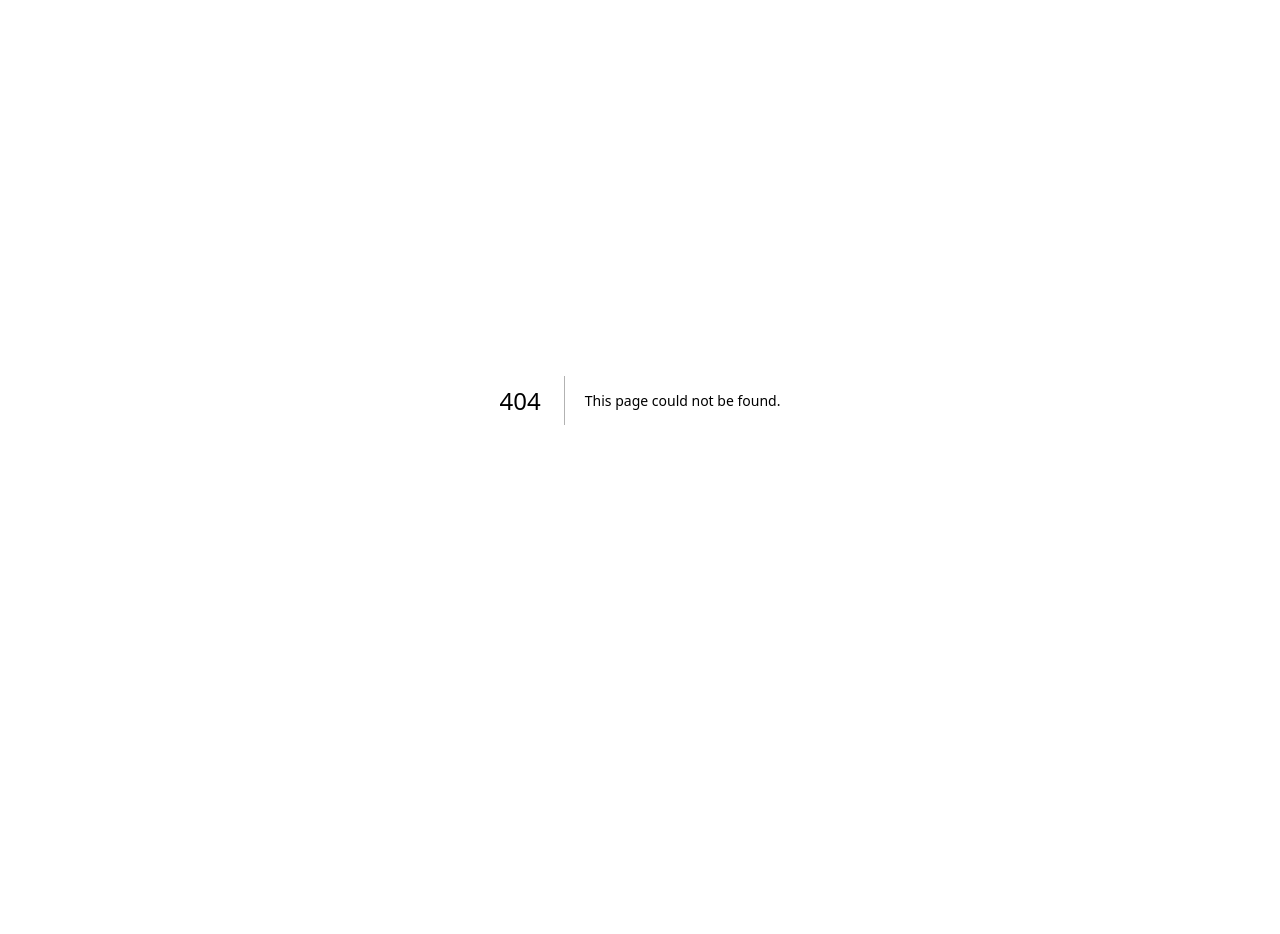
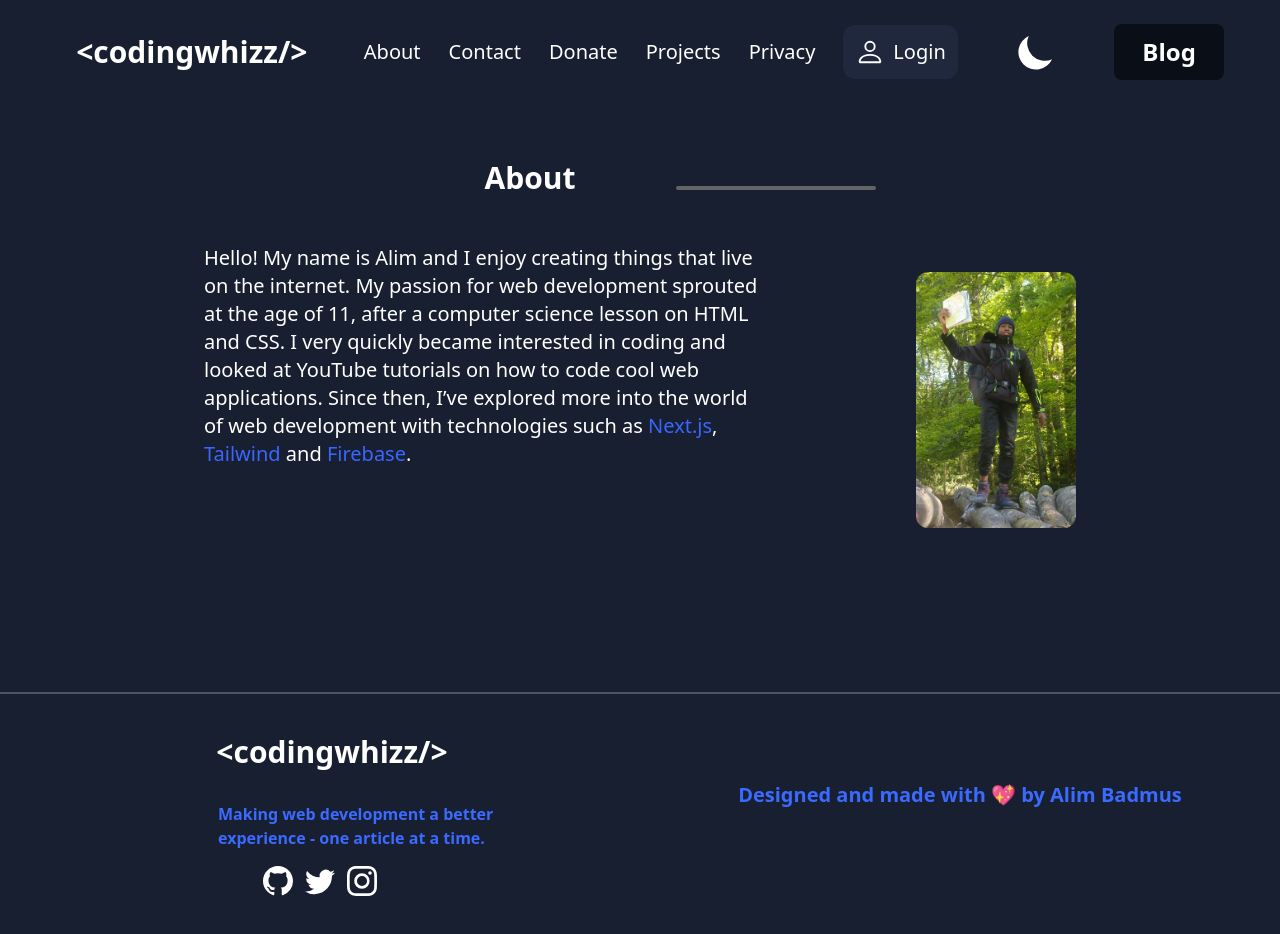
Before and after one commit to badma025/codingwhizz, a Next.js app: page /about in a window 1280 px wide. Before the commit this address had no page. Before the commit the page ends 800 px from the top, so only its background shows below. Built offline with nearby package versions, Linux system fonts and the light colour scheme; no server answers.

Commit message:
update #15: changed routes and added about.tsx page + updated blog.tsx

```diff
--- a/components/About/index.tsx
+++ b/components/About/index.tsx
@@ -14,7 +14,7 @@ const About = () => {
           <h2>
             Hello! My name is Alim and I enjoy creating things that live on the
             internet. My passion for web development sprouted at the age of 11,
-            after a computer science lesson on HTML and CSS. Since then, I’ve
+            after a computer science lesson on HTML and CSS. I very quickly became interested in coding and looked at YouTube tutorials on how to code cool web applications.  Since then, I’ve
             explored more into the world of web development with technologies
             such as <span className="text-[#3A66FF]">Next.js</span>,{' '}
             <span className="text-[#3A66FF]">Tailwind</span> and
--- a/components/Header/index.tsx
+++ b/components/Header/index.tsx
@@ -8,11 +8,11 @@ const Header: NextPage = () => {
 
   return (
     <section className="mt-6">
-      <nav className="lg:hidden">
+      <nav className="xl:hidden">
         <Sidebar />
       </nav>
 
-      <nav className="hidden lg:block">
+      <nav className="hidden xl:block">
         <Navbar />
       </nav>
     </section>
--- a/components/Navbar/index.tsx
+++ b/components/Navbar/index.tsx
@@ -1,8 +1,9 @@
-import { MoonIcon, SunIcon } from '@heroicons/react/solid'
+import { ChevronDownIcon, MoonIcon, SunIcon } from '@heroicons/react/solid'
 import { signOut } from 'firebase/auth'
 import { useTheme } from 'next-themes'
+import Link from 'next/link'
 import { useRouter } from 'next/router'
-import { useEffect } from 'react'
+import { useEffect, useState } from 'react'
 import { useAuthState } from 'react-firebase-hooks/auth'
 import { BsPerson } from 'react-icons/bs'
 import { auth } from '../../utils/firebase'
@@ -14,44 +15,46 @@ const Navbar = () => {
   useEffect(() => {
     setTheme('dark')
   }, [])
+  const [moreOptions, setMoreOptions] = useState(false)
   const [user] = useAuthState(auth)
 
   return (
-    <nav className="flex items-center justify-around" id="navbar">
+    <nav className="" id="navbar">
+      <div className="container mx-auto flex flex-wrap items-center justify-around">
         <div className="ml-6 hidden md:flex">
           <BigLogo />
         </div>
 
-      <div className="flex items-center justify-evenly space-x-7 text-xl">
-        <>
-          <h3
-            className="cursor-pointer transition duration-300 ease-in-out hover:scale-110"
-            onClick={() => router.push('https://codingwhizz.org/#about')}
-          >
+        <div className="flex items-center space-x-7 text-xl">
+          <Link href="https://codingwhizz.org/about">
+            <h3 className="cursor-pointer transition duration-300 ease-in-out hover:scale-110">
               About
             </h3>
-        </>
-        <>
-          <h3
-            className=" cursor-pointer transition duration-300 ease-in-out hover:scale-110"
-            onClick={() => router.push('https://codingwhizz.org/#contact')}
-          >
+          </Link>
+          <Link href="https://codingwhizz.org/#contact">
+            <h3 className=" transition duration-300 ease-in-out hover:scale-110">
               Contact
             </h3>
-        </>
-        <>
+          </Link>
+          <Link href="#">
             <h3 className=" cursor-pointer transition duration-300 ease-in-out hover:scale-110">
               Donate
             </h3>
-        </>
-        <>
+          </Link>
+          <Link href="https://codingwhizz.org/#projects">
             <h3
               className=" cursor-pointer transition duration-300 ease-in-out hover:scale-110"
               onClick={() => router.push('https://codingwhizz.org/#projects')}
             >
               Projects
             </h3>
-        </>
+          </Link>
+
+          <Link href="https://codingwhizz.org/privacy-policy">
+            <h3 className="cursor-pointer transition duration-300 ease-in-out hover:scale-110">
+              Privacy
+            </h3>
+          </Link>
           <div
             className="flex cursor-pointer items-center space-x-2 rounded-xl bg-[#1f283d] p-3 transition duration-300 ease-in-out
          hover:scale-110"
@@ -68,6 +71,7 @@ const Navbar = () => {
             </h2>
           </div>
         </div>
+
         <div className="flex">
           {theme === 'dark' ? (
             <MoonIcon
@@ -82,13 +86,14 @@ const Navbar = () => {
           )}
         </div>
 
-      <div>
+        <Link href="https://codingwhizz.org/blog">
           <button
             onClick={() => router.push('https://codingwhizz.org/blog')}
             className="mr-7 rounded-lg bg-[#F5F1E8] px-7 py-3 text-2xl font-semibold transition duration-300 ease-in-out hover:scale-[1.15] dark:bg-[#0A0E17]"
           >
             Blog
           </button>
+        </Link>
       </div>
     </nav>
   )
--- a/components/Sidebar/index.tsx
+++ b/components/Sidebar/index.tsx
@@ -1,3 +1,5 @@
+import { ArrowDownIcon } from '@heroicons/react/outline'
+import { ArrowNarrowDownIcon, ChevronDownIcon } from '@heroicons/react/solid'
 import { signOut } from 'firebase/auth'
 import { useTheme } from 'next-themes'
 import { useRouter } from 'next/router'
@@ -10,6 +12,7 @@ import SmallLogo from '../Logos/SmallLogo'
 
 const Sidebar = () => {
   const [showSidebar, setShowSidebar] = useState(false)
+  const [moreOptions, setMoreOptions] = useState(false)
   const { theme, setTheme } = useTheme()
   const router = useRouter()
   const [user] = useAuthState(auth)
@@ -74,6 +77,7 @@ const Sidebar = () => {
             Contact
           </h3>
         </section>
+
         <section>
           <h3
             className="mt-4 inline-block cursor-pointer text-xl font-semibold transition duration-300 ease-in-out hover:scale-110"
@@ -94,10 +98,56 @@ const Sidebar = () => {
             {theme === 'light' ? 'Dark Mode' : 'Light Mode'}
           </h3>
         </div>
-        <section className='inline-block'>
+
+        <section>
+          <div className="flex items-center space-x-1">
+            <div>
+              <h3 className="mt-4 inline-block cursor-pointer text-xl font-semibold transition duration-300 ease-in-out hover:scale-110">
+                More
+              </h3>
+            </div>
+
+            <div className="cursor-pointer">
+              <ChevronDownIcon
+                onClick={() => {
+                  setMoreOptions(!moreOptions)
+                }}
+                className="mt-4 h-7"
+              />
+            </div>
+          </div>
+
+          {moreOptions && (
+            <section className="ml-4 flex flex-col space-y-1 ">
+              <div className="mt-2">
+                <h3
+                  className="
+                 inline-block cursor-pointer text-lg font-semibold transition duration-300 ease-in-out hover:scale-110"
+                  onClick={() =>
+                    router.push('https://codingwhizz.org/privacy-policy')
+                  }
+                >
+                  Privacy Policy
+                </h3>
+              </div>
+              <div className="">
+                <h3
+                  className=" inline-block cursor-pointer text-lg font-semibold transition duration-300 ease-in-out hover:scale-110"
+                  onClick={() =>
+                    router.push('https://codingwhizz.org/privacy-policy')
+                  }
+                >
+                  About
+                </h3>
+              </div>
+            </section>
+          )}
+        </section>
+
+        <section className="inline-block">
           <div
             className="
-            flex text-xl mt-4  cursor-pointer items-center space-x-2 rounded-xl bg-[#1f283d] p-3 transition duration-300 ease-in-out
+            mt-4 flex cursor-pointer  items-center space-x-2 rounded-xl bg-[#1f283d] p-3 text-xl transition duration-300 ease-in-out
          hover:scale-110"
             //  @ts-ignore
             onClick={() => {
--- /dev/null
+++ b/pages/about.tsx
@@ -0,0 +1,15 @@
+import About from '../components/About'
+import Footer from '../components/Footer'
+import Header from '../components/Header'
+
+const AboutPage = () => {
+  return (
+    <div>
+      <Header />
+      <About/>
+      <Footer/>
+    </div>
+  )
+}
+
+export default AboutPage
--- a/pages/blog/index.tsx
+++ b/pages/blog/index.tsx
@@ -1,16 +1,21 @@
-import { NextPage } from "next"
-import { useTheme } from "next-themes"
-import Featured from "../../components/Featured"
-import Footer from "../../components/Footer"
-import Header from "../../components/Header"
-import Latest from "../../components/Latest"
-import Search from "../../components/Search"
+import { GetStaticProps, NextPage } from 'next'
+import { useTheme } from 'next-themes'
+import Link from 'next/link'
+import Featured from '../../components/Featured'
+import Footer from '../../components/Footer'
+import Header from '../../components/Header'
+import Latest from '../../components/Latest'
+import Search from '../../components/Search'
+import { sanityClient, urlFor } from '../../sanity'
+import { Post } from '../../types'
 
+interface IProps {
+  posts: Post[]
+}
 
-
-const Blog: NextPage = () => {
-    const { theme, setTheme } = useTheme()
-    setTheme(theme)
+const Blog: NextPage<IProps> = ({ posts }) => {
+  const { theme, setTheme } = useTheme()
+  setTheme(theme)
   return (
     <div>
       <main
@@ -19,8 +24,39 @@ const Blog: NextPage = () => {
       >
         <Header />
         <Search />
-        <Featured />
-        <Latest />
+
+        <section className="mx-auto mt-20 max-w-7xl">
+          <div className="mx-auto flex flex-col items-center justify-center space-y-1 text-sm font-bold md:text-lg lg:text-2xl xl:-mb-16">
+            <h2 className="">Latest Posts</h2>
+            <h2 className="text-[#3a66ff]">
+              High quality posts made with love :)
+            </h2>
+          </div>
+
+          <section className=" mx-6 grid  grid-cols-1 items-center justify-center gap-3 p-2 sm:grid-cols-2 md:mx-auto md:gap-6 md:p-6 lg:grid-cols-3">
+            {posts.map((post: Post) => {
+              return (
+                <div
+                  className="group
+             w-full cursor-pointer space-y-3 overflow-hidden    rounded-lg  border-2 border-gray-500 p-6 xl:mt-24"
+                >
+                  <Link href={`https://codingwhizz.org/blog/article/${post.slug.current}`}>
+                  <img
+                    className="h-60 w-full object-cover transition-transform duration-100 ease-in-out group-hover:scale-105"
+                    src={urlFor(post.mainImage).url()!}
+                    alt="writing image"
+                  />
+                  </Link>
+                  <h2 className="text-gray-500">
+                    {new Date(post._createdAt).toLocaleString()} •{' '}
+                    {post.readingTime}
+                  </h2>
+                  <h2>{post.title}</h2>
+                </div>
+              )
+            })}
+          </section>
+        </section>
         <Footer />
       </main>
     </div>
@@ -28,3 +64,42 @@ const Blog: NextPage = () => {
 }
 
 export default Blog
+
+export const getStaticProps: GetStaticProps = async () => {
+  const query = `*[_type == "post"]{
+    _id,
+    _createdAt,
+    title,
+    likes,
+    readingTime,
+    author-> {
+        name,
+        image
+    },
+    'comments': *[
+      _type == "comment" &&
+      post._ref == ^._id &&
+      approved == true],
+    description,
+    mainImage,
+    slug,
+    body,
+    conclusion
+ }
+`
+  // for each and every post (the slug is a parameter which we passed into the query)
+  const posts = await sanityClient.fetch(query)
+  // if no post exists we throw the 404
+  if (!posts) {
+    return {
+      notFound: true,
+    }
+  }
+
+  return {
+    props: {
+      posts,
+    },
+    revalidate: 60, // after 60 seconds the page is regnerated
+  }
+}
--- a/pages/index.tsx
+++ b/pages/index.tsx
@@ -32,7 +32,6 @@ const Home: NextPage = () => {
       >
         <Header />
         <Hero />
-        <About />
         <Tech />
         <Projects />
         <Other />
--- a/pages/privacy-policy.tsx
+++ b/pages/privacy-policy.tsx
@@ -6,8 +6,16 @@ const PrivacyPolicy = () => {
   return (
     <div>
       <Header />
+      <div className="flex flex-col items-center justify-center xl:flex-row xl:space-x-5 mt-10">
+        <div>
+          <h1 className=" mx-20 text-3xl font-semibold xl:justify-start">
+            Privacy
+          </h1>
+        </div>
+        <div className="mt-5 xl:mt-0 h-1 w-[200px]  rounded-full bg-[#646464]" />
+      </div>
 
-      <div className="mx-20 mt-10 max-w-4xl space-y-4 mb-10">
+      <div className="mx-20 mt-10 mb-10 max-w-4xl space-y-4">
         <h1 className="text-lg text-[#3a6aff] underline md:text-xl">
           Privacy Policy for CodingWhizz
         </h1>
@@ -241,7 +249,7 @@ const PrivacyPolicy = () => {
         </p>
       </div>
 
-      <Footer/>
+      <Footer />
     </div>
   )
 }
```
Lines whose indentation alone changed are shown as unchanged.
